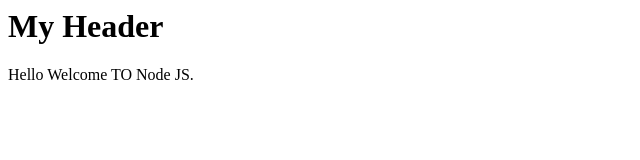
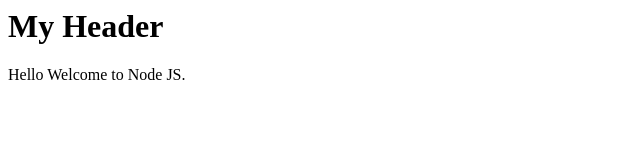
Before and after one commit to akill-coder/hello_node_js, a website: page hello_node_js.html in a window 1280 px wide. Shown: the full height of the page, 0-640 px from the left. Drawn offline with Linux system fonts and the light colour scheme.

Commit message:
fixed uppercase letter

```diff
--- a/hello_node_js.html
+++ b/hello_node_js.html
@@ -2,7 +2,7 @@
 
 <body>
     <h1>My Header</h1>
-    <p>Hello Welcome TO Node JS.</p>
+    <p>Hello Welcome to Node JS.</p>
 </body>
 
 </html>
```
